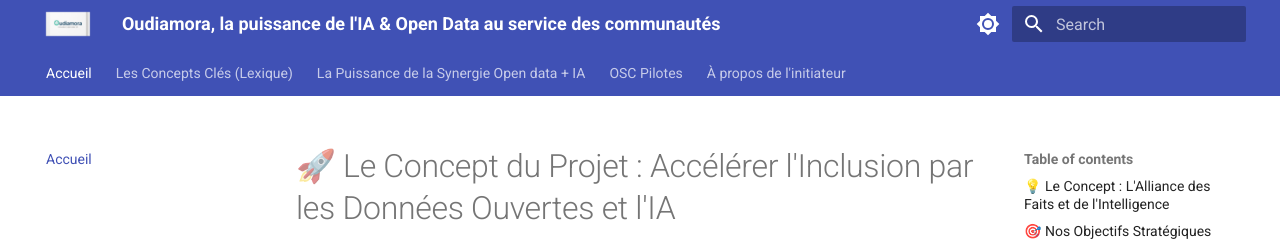
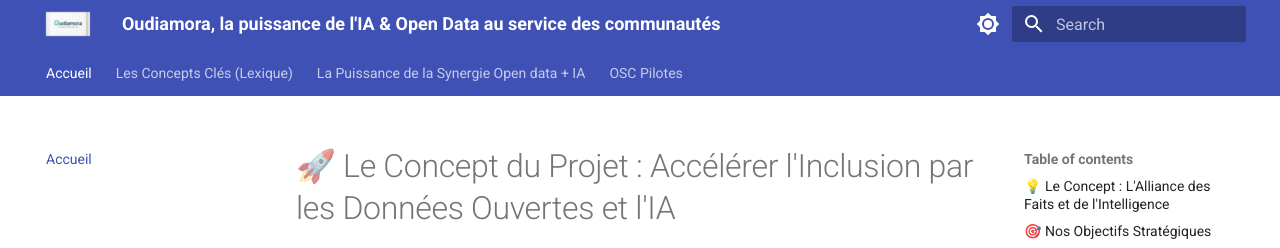
Before and after one commit to Link4Dev/oudiamora, an MkDocs documentation site: the page built from docs/index.md, in a window 1280 px wide and 900 px high. Shown: the top 248 px of the window. Built offline with MkDocs 1.6.1 and Material for MkDocs 9.7.7, drawn with Linux system fonts in a browser that asks for light colours.

Commit message:
Update mkdocs.yml

```diff
--- a/mkdocs.yml
+++ b/mkdocs.yml
@@ -27,4 +27,3 @@
   - OSC Pilotes:
       - Membres: membres.md
       - Devenir membre: devenir-membre.md
-  - À propos de l'initiateur: ak-initiateur.md
```
